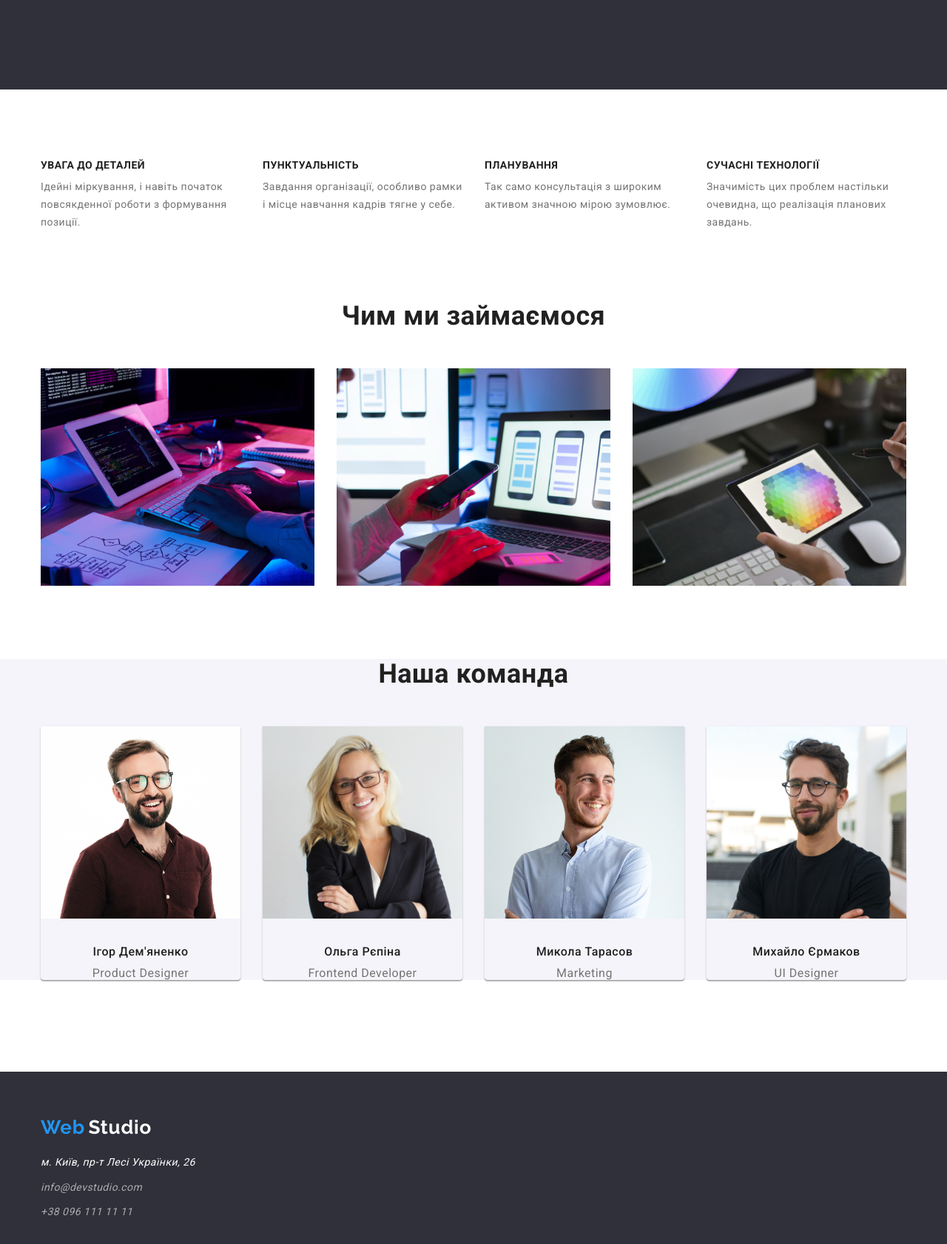
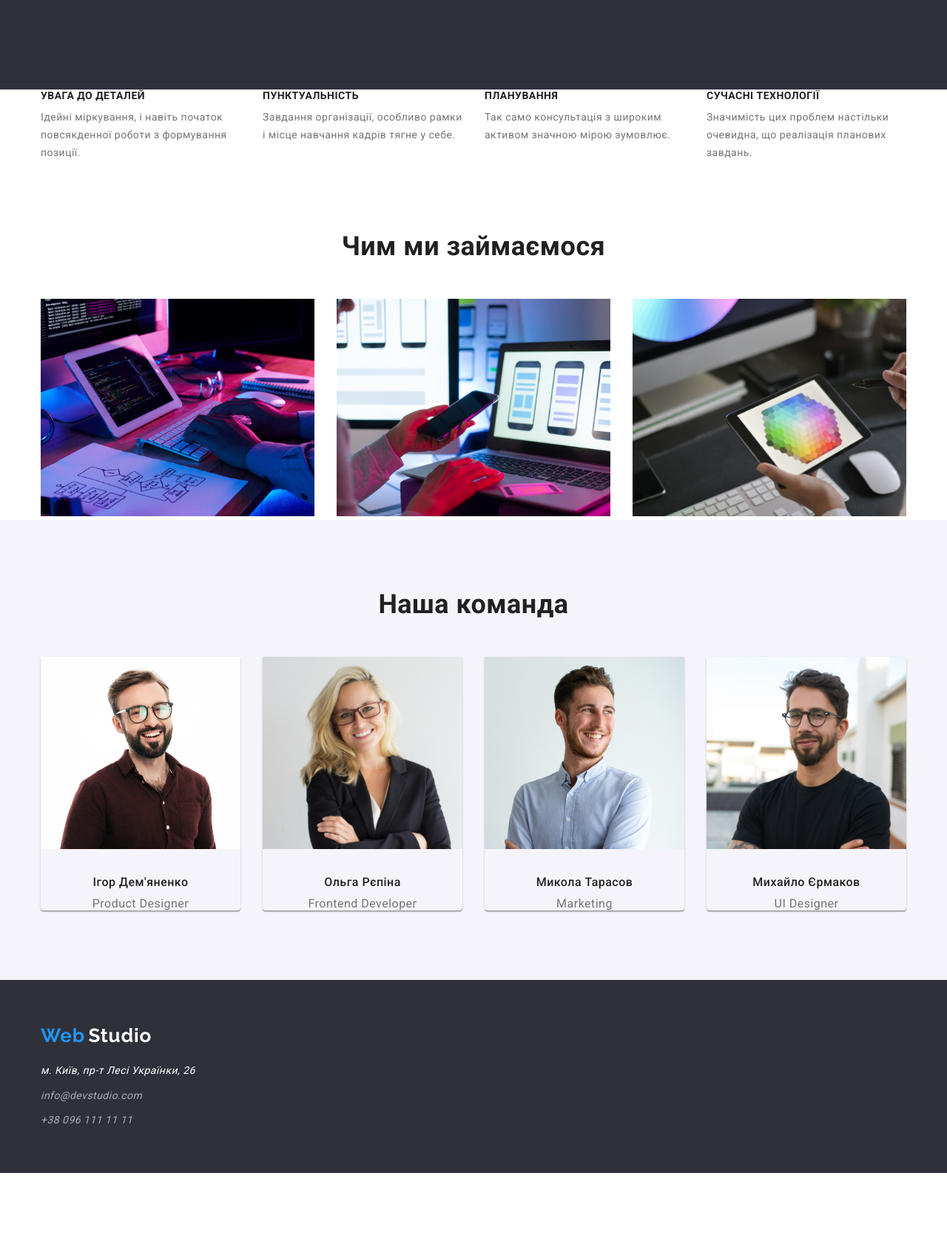
Before and after one commit to Poohovskiy/goit-markup-hw-03, a plain HTML site: page index.html in a window 1280 px wide. Shown: the part 500-2182 px from the top of the page at 74% size. After the commit the page ends 2086 px from the top, so only its background shows below. Drawn offline with nearby package versions, Linux system fonts and the light colour scheme.

Commit message:
Доробив домашку по відгуку ментора

```diff
--- a/css/styles.css
+++ b/css/styles.css
@@ -50,7 +50,7 @@ a {
     text-align: center;
     padding: 0;
     margin-bottom: 50px;
-    margin-top: 94px;
+
 }
 
 .no-padding {
@@ -229,7 +229,7 @@ h1, h2, h3, h4, h5, h6, p {
 }
 
 .secondary {
-
+    padding-top: 0;
 }
 
 .benefits-item {
@@ -265,7 +265,7 @@ h1, h2, h3, h4, h5, h6, p {
     font-size: 14px;
     line-height: 16px;
     margin-bottom: 10px;
-    margin-top: 94px;
+
 }
 
 .benefit-section-title-paragraph {
@@ -339,7 +339,6 @@ h1, h2, h3, h4, h5, h6, p {
 
 .footer-page {
     background-color: var(--hero-background-color);
-    margin-top: 124px;
     /* border: 2px solid tomato; */
 }
 
@@ -415,7 +414,6 @@ h1, h2, h3, h4, h5, h6, p {
 
 
 .filtering-button {
-    background-color: var(--ffiltering-button-bj-color-pasive);
     color: var(--title-text-color);
     font-weight: 500;
     font-size: 16px;
@@ -475,4 +473,5 @@ h1, h2, h3, h4, h5, h6, p {
     border-right: 1px solid #EEEEEE;
     padding-left: 24px;
     margin-top: 4px;
+    padding-bottom: 20px;
 }
--- a/index.html
+++ b/index.html
@@ -98,7 +98,7 @@
                 </section>
             </div>
 
-            <section class="section third no-padding">
+            <section class="section third">
                 <div class="teamcontainer">
                     <h2 class="section-title">Наша команда</h2>
                     <ul class="team-item">
```
